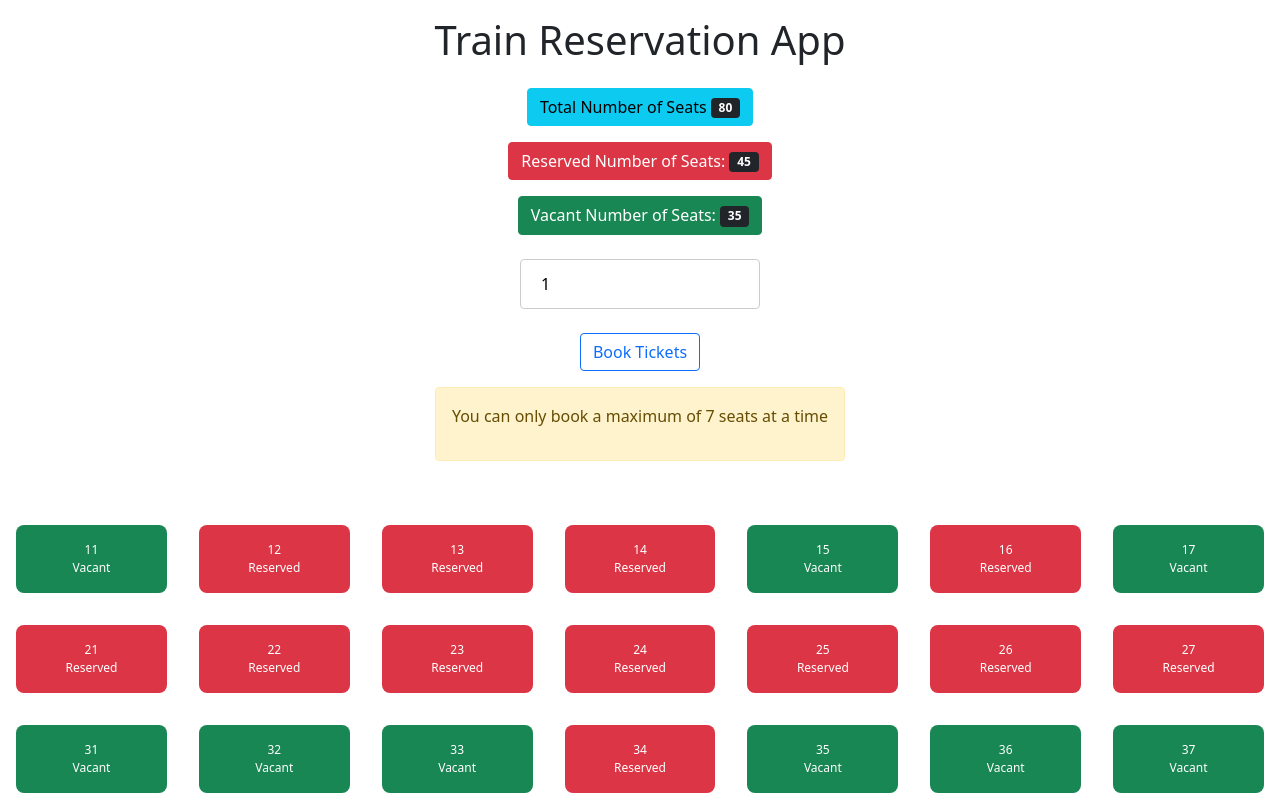
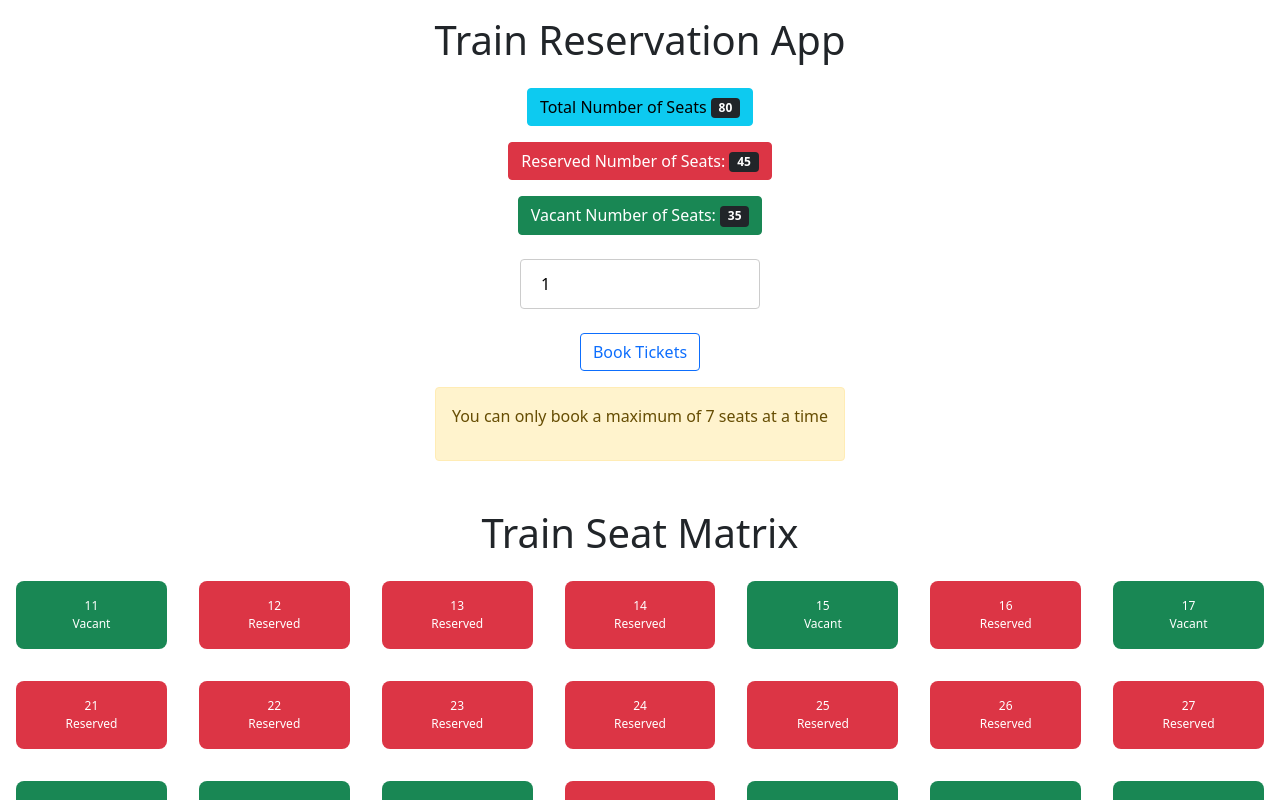
Before and after one commit to isadev97/TrainReservation, a React (Create React App) app: page / in a window 1280 px wide. Shown: the top 800 px of the page. Built offline with nearby package versions, Linux system fonts and the light colour scheme.

Commit message:
heading ui fix

```diff
--- a/src/components/SeatMatrix.js
+++ b/src/components/SeatMatrix.js
@@ -11,6 +11,8 @@ React component to show seat matrix UI
 */
 function SeatMatrixUi({ seats }) {
   return (
+    <>
+    <h1>Train Seat Matrix</h1>
     <div className="seat-matrix">
       {seats.map((row, i) => (
         <div key={i} className="seat-matrix-row">
@@ -33,6 +35,7 @@ function SeatMatrixUi({ seats }) {
         </div>
       ))}
     </div>
+    </>
   );
 }
 
```
